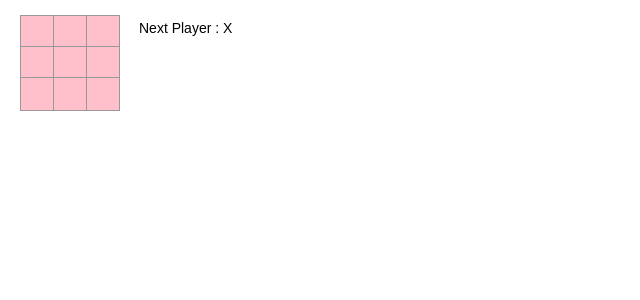
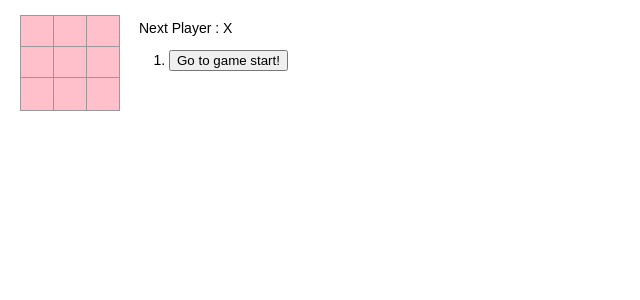
Before and after one commit to kwonyk0310/ReactProject, a React (Create React App) app: page / in a window 1280 px wide. Shown: the top 300 px of the page, without its empty margins (0-640 px from the left). Built offline with nearby package versions, Linux system fonts and the light colour scheme.

Commit message:
JumpTo 함수 추가

```diff
--- a/src/App.js
+++ b/src/App.js
@@ -6,7 +6,7 @@
 
   const [history, setHistory] = useState([{ squares : Array(9).fill(null)}]);
   const [xIsNext, setXIsNext] = useState(true);
-
+  const [stepNumber, setStepNumber] = useState(0);
 
   const calculateWinner = (squares) => {
     const lines = [
@@ -28,7 +28,7 @@
     return null;
   }
 
-  const current = history[history.length - 1];
+  const current = history[stepNumber];
   const winner = calculateWinner(current.squares);
 
   let status ;
@@ -39,7 +39,9 @@
   }
 
   const handleClick = (i) => {
-    const newSquares = current.squares.slice();
+    const newHistory = history.slice(0, stepNumber + 1);
+    const newCurrent = newHistory[newHistory - 1];
+    const newSquares = newCurrent.squares.slice();
 
     // 승자가 이미 나온 경우 경기 중지(리턴), 혹은 현재 클릭한 스퀘어 안에 이미 값이 있다면 그냥 리턴
     if(calculateWinner(newSquares) || newSquares[i]){
@@ -47,12 +49,28 @@
     }
 
     newSquares[i] = xIsNext ? 'X' : 'O' ;
-    setHistory([...history, {squares: newSquares}]);
+    setHistory([...newHistory, {squares: newSquares}]);
     // setXIsNext(!xIsNext);
     // 위와 같은 코드이나 약간의 차이가 있다. 위처럼 하면 두 번 반복해도 한 번 동작하고, prev를 이용하면 두 번이 따로 다 동작한다.
     setXIsNext(prev => !prev);
+
+    setStepNumber(newHistory.length);
   }
 
+  const moves = history.map((step, move) => {
+    const desc = move ? 'Go to move #' + move :
+      'Go to game start!';
+    return (
+      <li key={move}>
+        <button onClick={() => jumpTo(move)}>{desc}</button>
+      </li>
+    )
+  })
+
+  const jumpTo = (step) => {
+    setStepNumber(step);
+    setXIsNext((step % 2) ===0 );
+  }
 
   return (
     <div className="game">
@@ -61,6 +79,7 @@
       </div>
       <div className="game-info">
         <div className="status">{status}</div>
+        <ol>{moves}</ol>
     </div>
   </div>
   );
```
